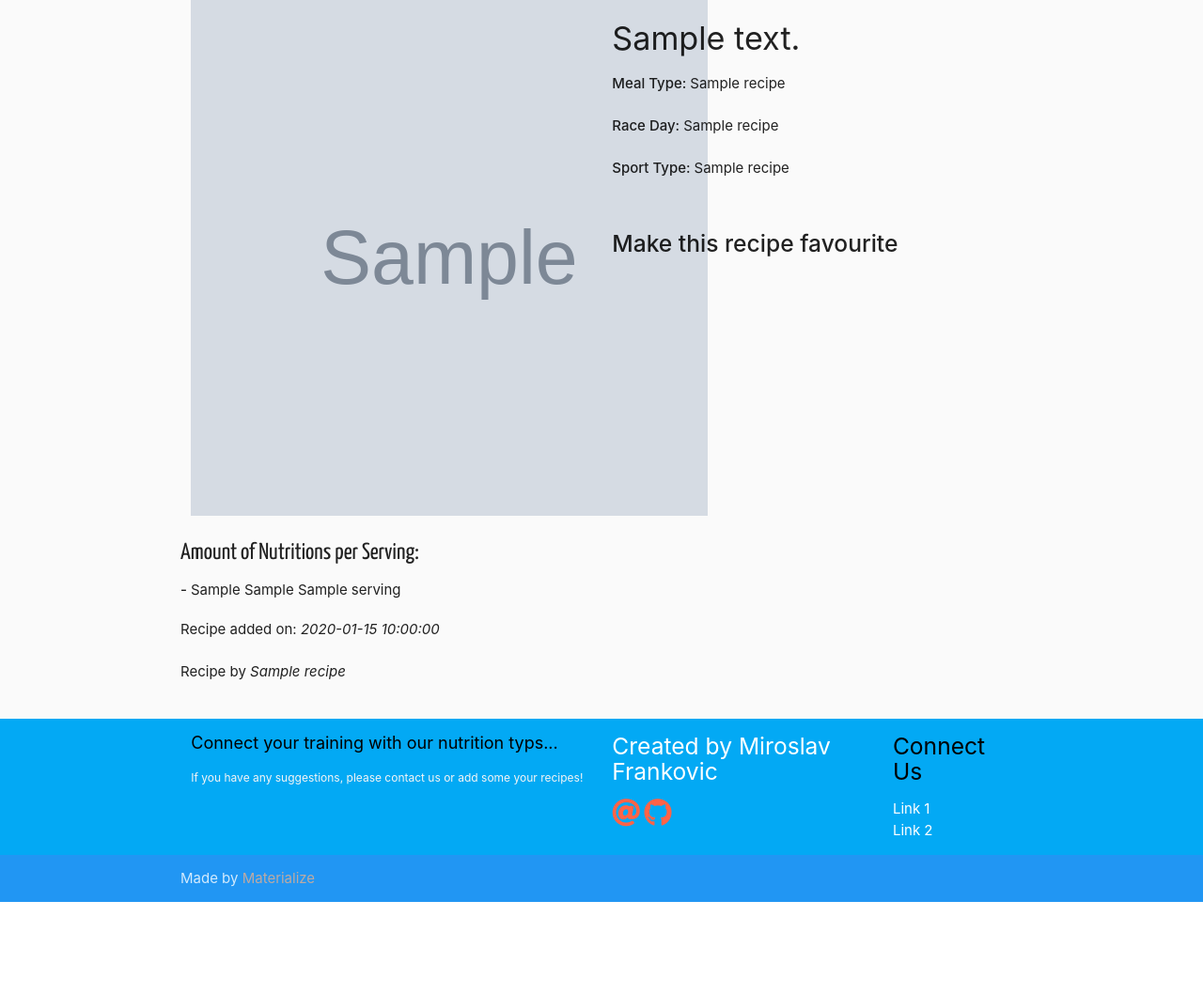
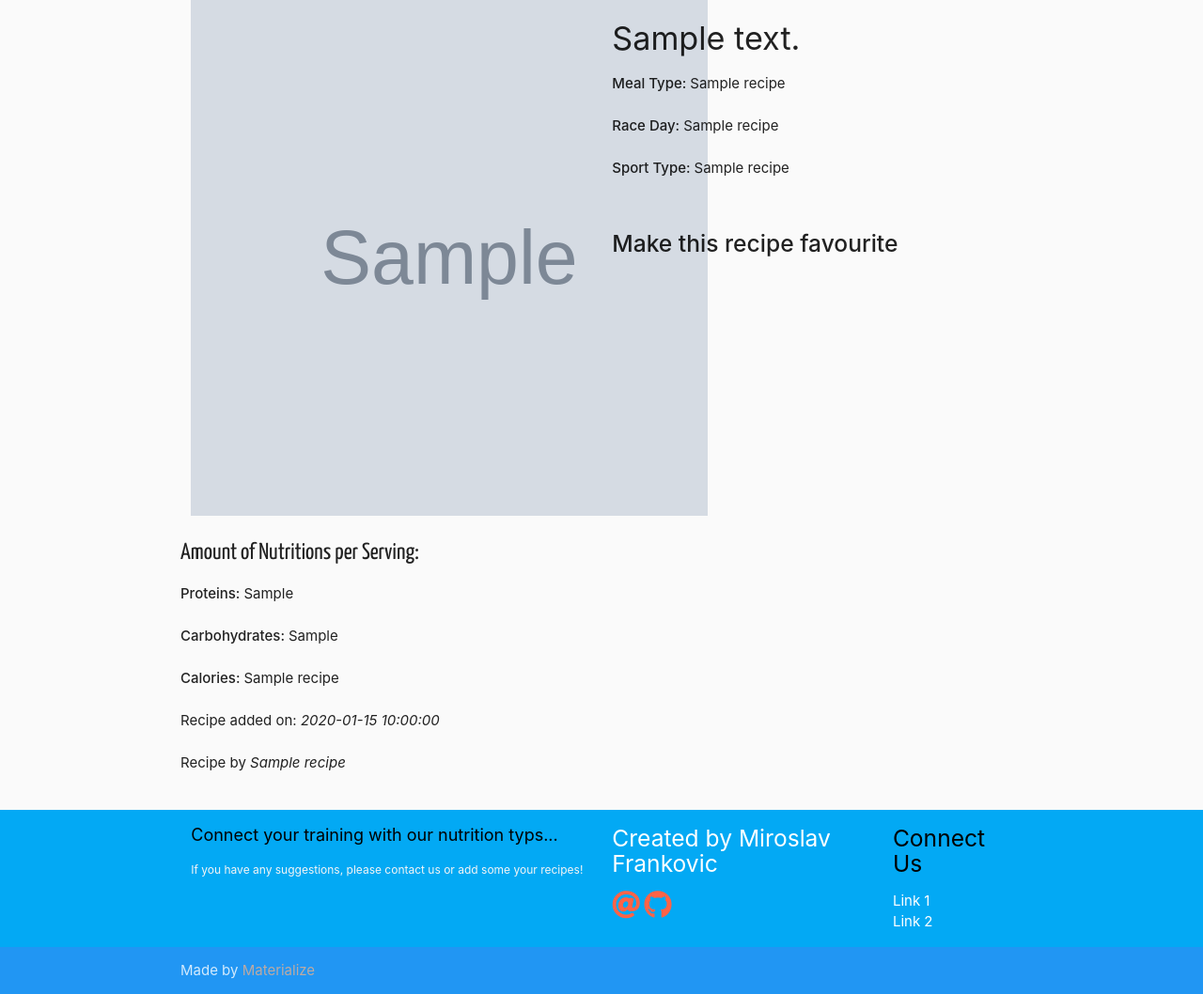
Before and after one commit to mirofrankovic/cookbook-trisport-project-03, a Flask app: template templates/recipedescription.html in a window 1280 px wide. Shown: the part 160-1218 px from the top of the page at 94% size. Before the commit the page ends 1120 px from the top, so only its background shows below. Run offline with Flask 2, Linux system fonts and the light colour scheme; the template is opened without the code that fills it: most values are stand-ins (such as "Sample title", 1, 10 or a date in 2020); grey boxes marked "Sample" are stand-in pictures; some libraries are stand-ins or nearby versions.

Commit message:
sorted out recipedescription for my user file

```diff
--- a/templates/recipedescription.html
+++ b/templates/recipedescription.html
@@ -27,20 +27,15 @@
 <div class="row">
     <h5 class="art-deco-font">Amount of Nutritions per Serving:</h5>
       <ul>
-            {% for serving in recipe.servings %}
+
                 <li>
-                    <span><strong>- </strong>{{serving.proteins_unit}}</span>
-                    <span>{{serving.carbohydrates_unit}}</span>
-                    <span>{{serving.calories_name}}</span>
+                    <p><strong>Proteins: </strong>{{recipe.proteins_unit}}</p>
+                    <p><strong>Carbohydrates: </strong>{{recipe.carbohydrates_unit}}</p>
+                    <p><strong>Calories: </strong>{{recipe.calories_name}}</p>
                 </li>
-            {% endfor %}
+
         </ul>
 
-<!--    <div class="col s12 m6">
-        <p><strong>Proteins: </strong>{{recipe.proteins_unit-0}}</p>
-        <p><strong>Carbohydrates: </strong>{{recipe.carbohydrates_unit-0}}</p>
-        <p><strong>Calories: </strong>{{recipe.calories_name-0}}</p>
-    </div>  -->
 
     <p>Recipe added on: <em>{{recipe.due_date}}</em></p>
     <p>Recipe by <em>{{recipe.author_name}}</em></p>
```
